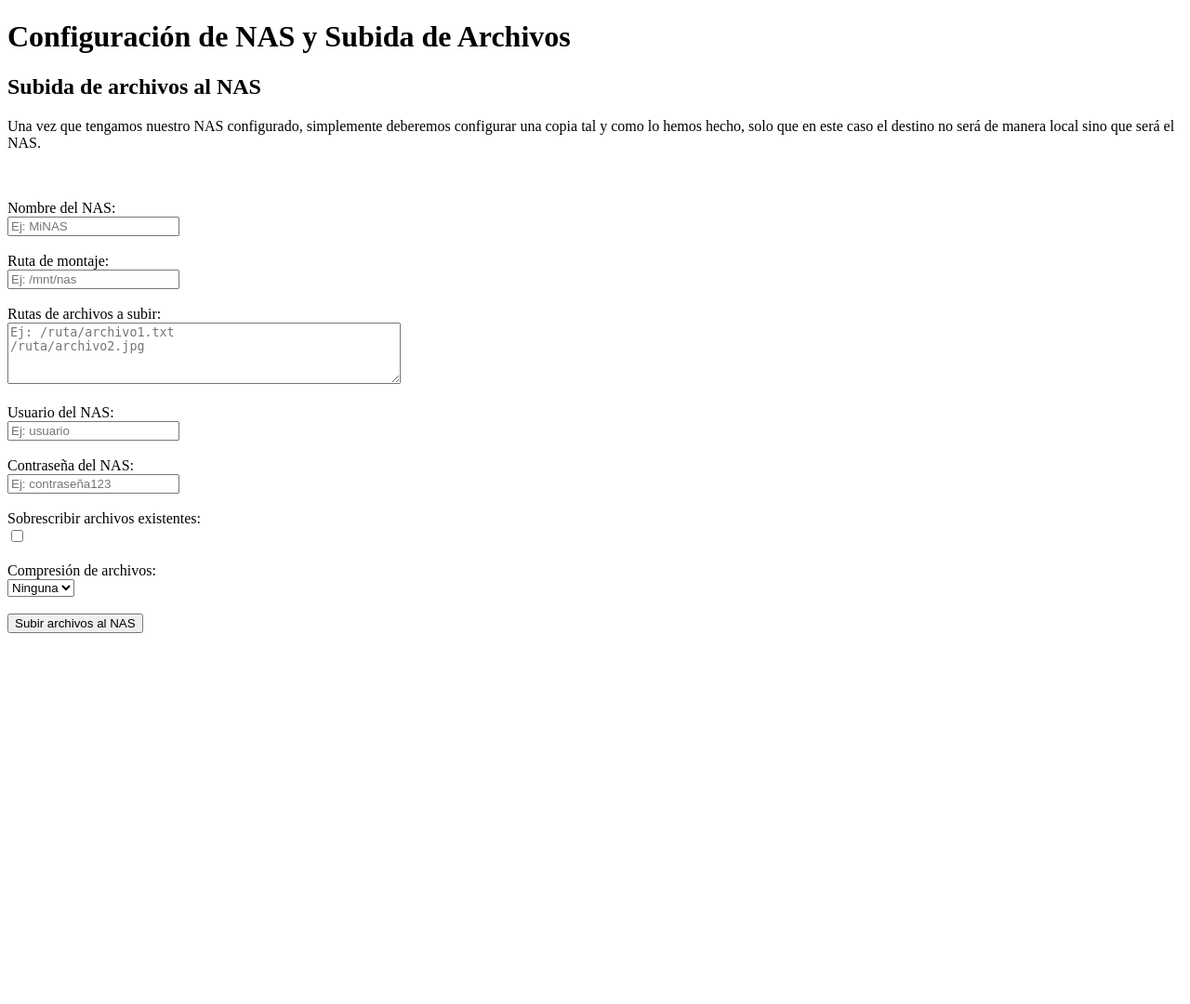
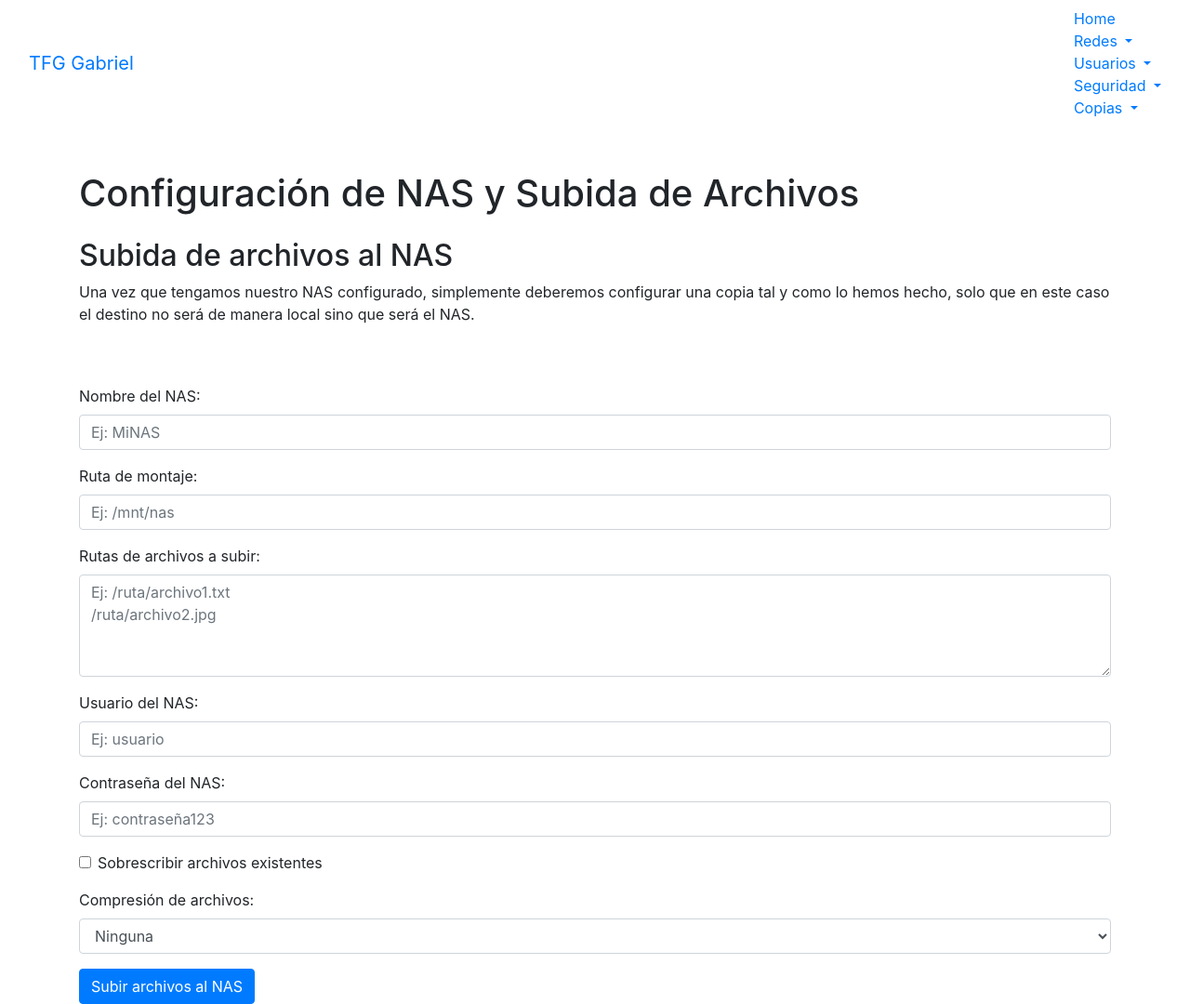
Before and after one commit to gabrielASIR/test_TFG, a Django app: template copias/templates/copias/subida_archivos_nas.html in a window 1280 px wide. Shown: the whole page at 93% size. Before the commit the page ends 681 px from the top, so only its background shows below. Run offline with Django 3.2, Linux system fonts and the light colour scheme; the template is opened without the code that fills it, so the values that code supplies are empty; some libraries are stand-ins or nearby versions.

Commit message:
Update subida_archivos_nas.html

```diff
--- a/copias/templates/copias/subida_archivos_nas.html
+++ b/copias/templates/copias/subida_archivos_nas.html
@@ -4,10 +4,61 @@
     <meta charset="UTF-8">
     <meta name="viewport" content="width=device-width, initial-scale=1.0">
     <title>Configuración de NAS y Subida de Archivos</title>
+    <link rel="stylesheet" href="https://stackpath.bootstrapcdn.com/bootstrap/4.5.2/css/bootstrap.min.css">
+    <script src="https://cdnjs.cloudflare.com/ajax/libs/jquery/3.5.1/jquery.min.js"></script>
+    <script src="https://stackpath.bootstrapcdn.com/bootstrap/4.5.2/js/bootstrap.min.js"></script>
 </head>
 <body>
-    <h1>Configuración de NAS y Subida de Archivos</h1>
-    <h2>Subida de archivos al NAS</h2>
+    <nav class="navbar navbar-inverse navbar-fixed-top">
+        <div class="container-fluid">
+            <div class="navbar-header">
+                <a class="navbar-brand" href="#">TFG Gabriel</a>
+            </div>
+            <ul class="nav navbar-nav">
+                <li><a href="/">Home</a></li>
+                <li class="dropdown">
+                    <a class="dropdown-toggle" data-toggle="dropdown" href="#">Redes <span class="caret"></span></a>
+                    <ul class="dropdown-menu">
+                        <li><a class="dropdown-item" href="{% url 'redes:interfaces' %}">Interfaces de red</a></li>
+                        <li><a class="dropdown-item" href="{% url 'redes:dhcp' %}">DHCP</a></li>
+                        <li><a class="dropdown-item" href="{% url 'redes:enrutamiento' %}">Enrutamiento</a></li>
+                        <li><a class="dropdown-item" href="{% url 'redes:pingtester' %}">Ping Tester</a></li>
+                    </ul>
+                </li>
+                <li class="dropdown">
+                    <a class="dropdown-toggle" data-toggle="dropdown" href="#">Usuarios <span class="caret"></span></a>
+                    <ul class="dropdown-menu">
+                        <li><a class="dropdown-item" href="{% url 'usuarios:crear_usuario' %}">Creación de usuarios</a></li>
+                        <li><a class="dropdown-item" href="{% url 'usuarios:modificar_usuario' %}">Modificación de usuarios</a></li>
+                        <li><a class="dropdown-item" href="{% url 'usuarios:eliminar_usuario' %}">Eliminación de usuarios</a></li>
+                        <li><a class="dropdown-item" href="{% url 'usuarios:analizar_contrasena' %}">Analizador de contraseñas</a></li>
+                        <li><a class="dropdown-item" href="{% url 'usuarios:configurar_permisos' %}">Configurador de permisos</a></li>
+                    </ul>
+                </li>
+                <li class="dropdown">
+                    <a class="dropdown-toggle" data-toggle="dropdown" href="#">Seguridad <span class="caret"></span></a>
+                    <ul class="dropdown-menu">
+                        <li><a class="dropdown-item" href="{% url 'seguridad:firewall' %}">Firewall</a></li>
+                        <li><a class="dropdown-item" href="{% url 'seguridad:proxy' %}">Proxy</a></li>
+                        <li><a class="dropdown-item" href="{% url 'seguridad:certificados' %}">Certificados SSL/TLS</a></li>
+                    </ul>
+                </li>
+                <li class="dropdown">
+                    <a class="dropdown-toggle" data-toggle="dropdown" href="#">Copias <span class="caret"></span></a>
+                    <ul class="dropdown-menu">
+                        <li><a class="dropdown-item" href="{% url 'copias:configuracion_backups' %}">Configuración copias de seguridad locales</a></li>
+                        <li><a class="dropdown-item" href="{% url 'copias:programar_copia' %}">Programación de copias de seguridad</a></li>
+                        <li><a class="dropdown-item" href="{% url 'copias:configuracion_nas' %}">Configuración NAS</a></li>
+                        <li><a class="dropdown-item" href="{% url 'copias:subida_archivos_nas' %}">Subida de archivos al NAS</a></li>
+                    </ul>
+                </li>
+            </ul>
+        </div>
+    </nav>
+
+    <div class="container">
+        <h1 class="mt-5">Configuración de NAS y Subida de Archivos</h1>
+        <h2 class="mt-4">Subida de archivos al NAS</h2>
 
         <p>Una vez que tengamos nuestro NAS configurado, simplemente deberemos configurar una copia tal y como lo hemos hecho,
         solo que en este caso el destino no será de manera local sino que será el NAS.</p><br><br>
@@ -18,33 +69,47 @@
 
         <form method="post">
             {% csrf_token %}
-	<label for="nombre_nas">Nombre del NAS:</label><br>
-        <input type="text" id="nombre_nas" name="nombre_nas" placeholder="Ej: MiNAS"><br><br>
+            <div class="form-group">
+                <label for="nombre_nas">Nombre del NAS:</label>
+                <input type="text" class="form-control" id="nombre_nas" name="nombre_nas" placeholder="Ej: MiNAS">
+            </div>
 
-	<label for="ruta_montaje">Ruta de montaje:</label><br>
-        <input type="text" id="ruta_montaje" name="ruta_montaje" placeholder="Ej: /mnt/nas"><br><br>
+            <div class="form-group">
+                <label for="ruta_montaje">Ruta de montaje:</label>
+                <input type="text" class="form-control" id="ruta_montaje" name="ruta_montaje" placeholder="Ej: /mnt/nas">
+            </div>
 
-        <label for="archivos">Rutas de archivos a subir:</label><br>
-        <textarea id="archivos" name="archivos" rows="4" cols="50" placeholder="Ej: /ruta/archivo1.txt&#10;/ruta/archivo2.jpg"></textarea><br><br>
+            <div class="form-group">
+                <label for="archivos">Rutas de archivos a subir:</label>
+                <textarea class="form-control" id="archivos" name="archivos" rows="4" placeholder="Ej: /ruta/archivo1.txt&#10;/ruta/archivo2.jpg"></textarea>
+            </div>
 
-        <label for="usuario_nas">Usuario del NAS:</label><br>
-        <input type="text" id="usuario_nas" name="usuario_nas" placeholder="Ej: usuario"><br><br>
+            <div class="form-group">
+                <label for="usuario_nas">Usuario del NAS:</label>
+                <input type="text" class="form-control" id="usuario_nas" name="usuario_nas" placeholder="Ej: usuario">
+            </div>
 
-        <label for="contrasena_nas">Contraseña del NAS:</label><br>
-        <input type="password" id="contrasena_nas" name="contrasena_nas" placeholder="Ej: contraseña123"><br><br>
+            <div class="form-group">
+                <label for="contrasena_nas">Contraseña del NAS:</label>
+                <input type="password" class="form-control" id="contrasena_nas" name="contrasena_nas" placeholder="Ej: contraseña123">
+            </div>
 
-        <!-- Agrega aquí los demás campos para la subida de archivos al NAS -->
-        <label for="sobrescribir">Sobrescribir archivos existentes:</label><br>
-        <input type="checkbox" id="sobrescribir" name="sobrescribir" value="sobrescribir"><br><br>
+            <div class="form-group form-check">
+                <input type="checkbox" class="form-check-input" id="sobrescribir" name="sobrescribir" value="sobrescribir">
+                <label class="form-check-label" for="sobrescribir">Sobrescribir archivos existentes</label>
+            </div>
 
-        <label for="compresion">Compresión de archivos:</label><br>
-        <select id="compresion" name="compresion">
+            <div class="form-group">
+                <label for="compresion">Compresión de archivos:</label>
+                <select class="form-control" id="compresion" name="compresion">
                     <option value="none">Ninguna</option>
                     <option value="gzip">Gzip</option>
                     <option value="bzip2">Bzip2</option>
-        </select><br><br>
+                </select>
+            </div>
 
-        <button type="submit">Subir archivos al NAS</button>
+            <button type="submit" class="btn btn-primary">Subir archivos al NAS</button>
         </form>
+    </div>
 </body>
 </html>
```
Lines whose indentation alone changed are shown as unchanged.
